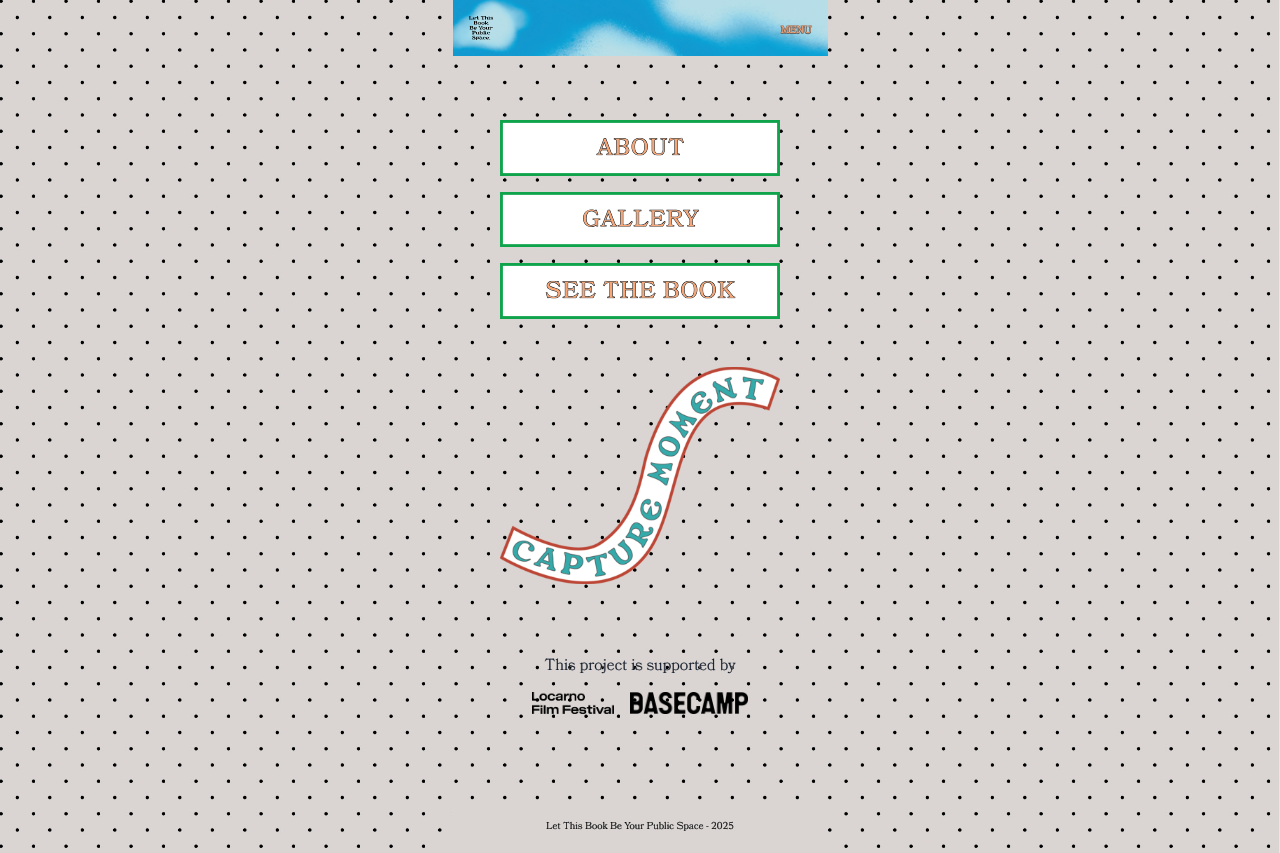
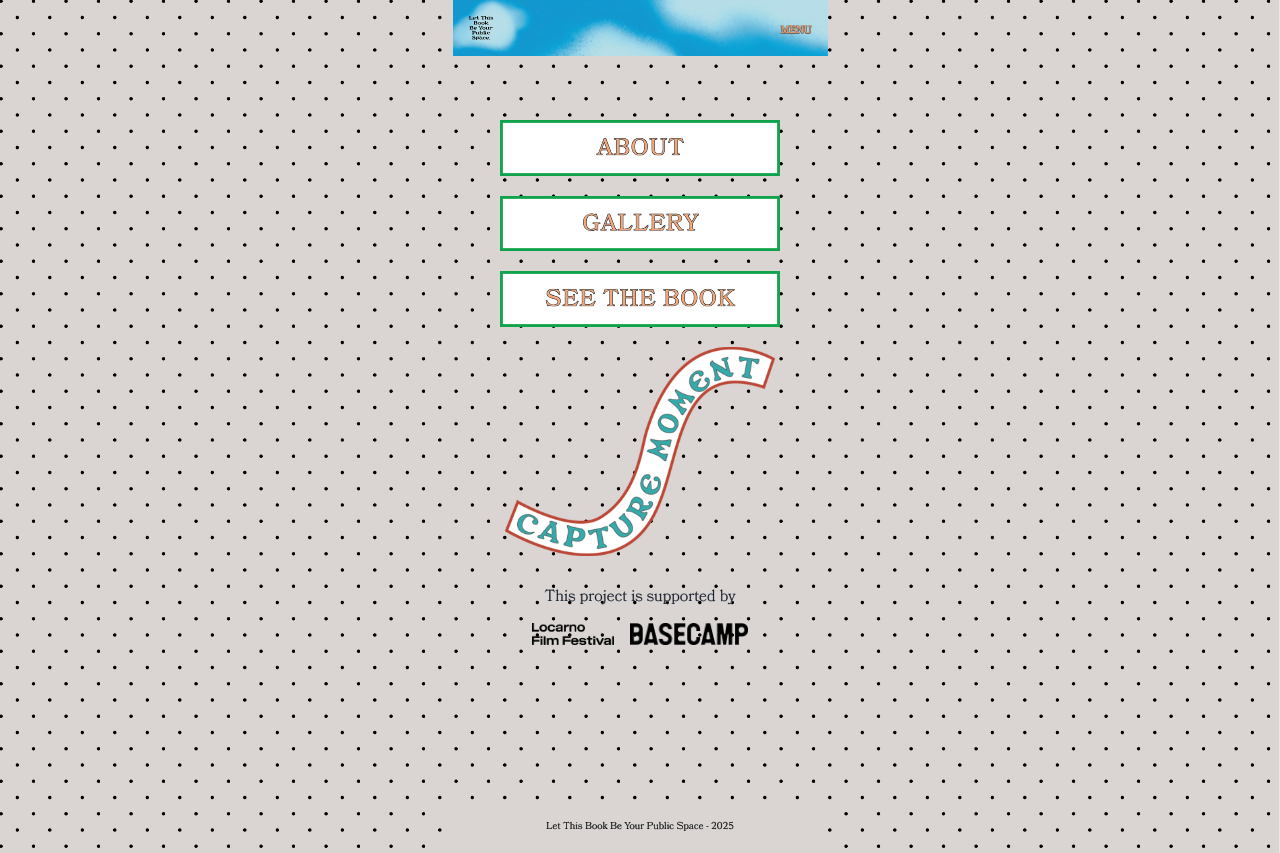
Before and after one commit to auliarahman789/Public-Place, a React (Vite) app: page /menu in a window 1280 px wide. Built offline with nearby package versions, Linux system fonts and the light colour scheme.

Commit message:
up capture momen, & ig button

```diff
--- a/src/pages/Home/AboutPage.tsx
+++ b/src/pages/Home/AboutPage.tsx
@@ -75,7 +75,7 @@ const AboutPage: React.FC<AboutPageProps> = ({}) => {
                 className="inline-block"
               >
                 <img
-                  src="/igExport.png"
+                  src="/igagus.svg"
                   alt="Instagram"
                   className="w-24 mx-auto cursor-pointer hover:opacity-80 transition-opacity"
                   style={{ objectFit: "contain" }}
--- a/src/pages/Home/MenuPage.tsx
+++ b/src/pages/Home/MenuPage.tsx
@@ -9,7 +9,7 @@ const MenuPage: React.FC<MenuPageProps> = ({ onNavigate }) => {
   return (
     <div className="flex-1 min-h-[calc(100vh-56px)]">
       <div className="w-full max-w-sm mx-auto px-6 py-16 font-bookmania justify-center flex flex-col items-center">
-        <div className="space-y-4 flex flex-col items-center w-full">
+        <div className="space-y-[20px] flex flex-col items-center w-full">
           <button
             onClick={() => onNavigate("about")}
             className="w-full max-w-[280px] block"
@@ -45,23 +45,23 @@ const MenuPage: React.FC<MenuPageProps> = ({ onNavigate }) => {
         </div>
 
         {/* Capture Moment section */}
-        <div className="mt-12 text-center w-full max-w-sm">
+        <div className="mt-[20px] text-center ">
           <div className="relative inline-block w-full">
             <button
               onClick={() => onNavigate("capture-moment")}
-              className="block w-full max-w-[280px] mx-auto hover:opacity-80 transition-opacity"
+              className="block  mx-auto "
             >
               <img
-                src="/CaptureMoment.svg"
+                src="/Capture Moment 1.svg"
                 alt="Let This Book Be Your Public Space"
-                className="w-full h-auto object-contain mx-auto"
+                className="w-full h-auto  mx-auto"
               />
             </button>
           </div>
         </div>
 
         {/* Footer */}
-        <div className="mt-16 text-center text-xs text-gray-500">
+        <div className="mt-[23px] text-center text-xs text-gray-500">
           <p
             className="text-[16px] text-black"
             style={{
```
Also changed, not shown: public/Capture Moment 1.svg (added), public/igagus.svg (added).
